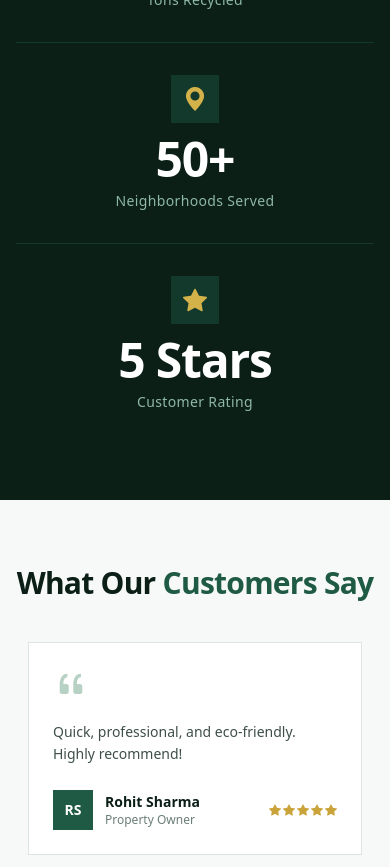
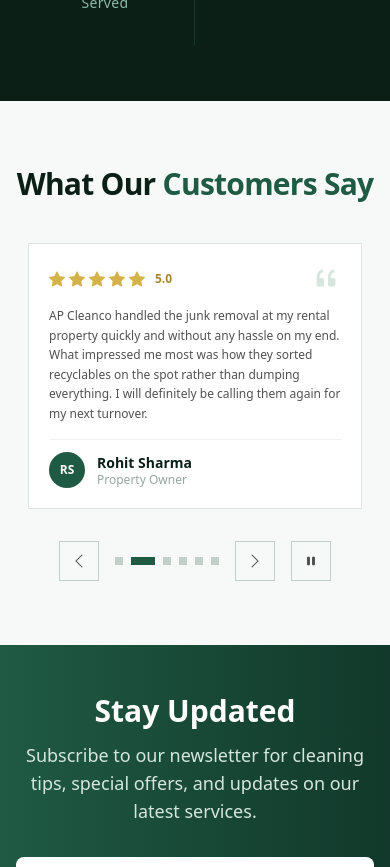
Before and after one commit to website-vikreta/apcleanco, a Next.js app: page / in a window 390 px wide. Shown: the part 5620-6487 px from the top of the page. Built offline with nearby package versions, Linux system fonts and the light colour scheme.

Commit message:
refine: testimonial card redesign, infinite slider, impact grid 2x2, font scaling

```diff
--- a/components/Home/ImpactSection.tsx
+++ b/components/Home/ImpactSection.tsx
@@ -97,7 +97,7 @@ export default function ImpactSection() {
 
         {/* Stats grid: 1 col xs → 2 col md → 4 col lg */}
         <dl
-          className="impact-grid grid grid-cols-1 sm:grid-cols-2 lg:grid-cols-4 divide-y sm:divide-y-0 sm:divide-x divide-primary-700"
+          className="impact-grid grid grid-cols-2 lg:grid-cols-4 divide-x divide-primary-700"
           aria-label="AP Cleanco impact statistics"
         >
           {STATS.map((stat, i) => (
@@ -113,7 +113,7 @@ export default function ImpactSection() {
               </span>
               <dt className="sr-only">{stat.label}</dt>
               <dd
-                className="text-5xl md:text-6xl font-black text-white tracking-tight tabular-nums"
+                className="text-4xl md:text-5xl font-black text-white tracking-tight tabular-nums"
                 data-stat-id={stat.id}
                 aria-label={`${stat.value}${stat.suffix} ${stat.label}`}
               >
--- a/components/Home/TestimonialsSection.tsx
+++ b/components/Home/TestimonialsSection.tsx
@@ -14,39 +14,43 @@ const TESTIMONIALS = [
     id: 1,
     name: 'Shubham Gujarathi',
     designation: 'Homeowner',
-    testimonial: 'Amazing service! My garage has never looked this clean and organized.',
+    testimonial: 'My garage was completely overrun with years of clutter, and AP Cleanco cleared it out in a single day. The team was thorough, respectful of my space, and left everything spotless. Honestly one of the best home services I have ever hired.',
   },
   {
     id: 2,
     name: 'Rohit Sharma',
     designation: 'Property Owner',
-    testimonial: 'Quick, professional, and eco-friendly. Highly recommend!',
+    testimonial: 'AP Cleanco handled the junk removal at my rental property quickly and without any hassle on my end. What impressed me most was how they sorted recyclables on the spot rather than dumping everything. I will definitely be calling them again for my next turnover.',
   },
   {
     id: 3,
     name: 'Ankit Patel',
     designation: 'Business Owner',
-    testimonial: 'They handled everything from start to finish. Super easy process.',
+    testimonial: 'We needed our old office equipment and furniture cleared before a renovation — AP Cleanco showed up on time and managed the whole process professionally. They even provided a disposal certificate for our records. Made a stressful project completely stress-free.',
   },
   {
     id: 4,
     name: 'Priya Mehta',
     designation: 'Homeowner',
-    testimonial: 'Loved the attention to detail and friendly team.',
+    testimonial: 'The crew paid attention to every detail, carefully separating items for donation versus disposal rather than just hauling everything away. My living space felt transformed after just one visit. I appreciated the care they showed for both my home and the environment.',
   },
   {
     id: 5,
     name: 'Karan Shah',
     designation: 'Landlord',
-    testimonial: 'Cleared out my property quickly and responsibly.',
+    testimonial: 'After a tenant move-out, my property needed a full cleanout on a very tight timeline — AP Cleanco came through without a hitch. They were communicative, fast, and left the unit ready for viewing the very next day. Exceptional turnaround.',
   },
   {
     id: 6,
     name: 'Neha Verma',
     designation: 'Interior Designer',
-    testimonial: 'Perfect for clients who need clean, organized spaces.',
+    testimonial: 'I regularly recommend AP Cleanco to my clients before we begin any redesign project because a clean, clutter-free space makes all the difference. Their team is reliable, tidy, and always easy to coordinate with. My clients have never been disappointed.',
   },
 ] as const
+
+const total = TESTIMONIALS.length
+// Triple-clone for seamless infinite loop
+const CLONED = [...TESTIMONIALS, ...TESTIMONIALS, ...TESTIMONIALS]
 
 // ── Helpers ───────────────────────────────────────────────────────────────────
 
@@ -86,56 +90,53 @@ function TestimonialCard({
     <article
       className="
         testimonial-card
-        flex flex-col justify-between
+        flex flex-col
         bg-white border border-neutral-200
-        px-6 py-6
+        px-5 py-5
         min-w-0
         transition-transform duration-200 ease-out
         hover:-translate-y-1
       "
       aria-label={`Testimonial from ${name}`}
     >
-      {/* Quote icon */}
-      <div className="mb-4">
-        <i
-          className="bi bi-quote text-4xl text-primary-200 leading-none"
-          aria-hidden="true"
-        />
-      </div>
-
-      {/* Testimonial text */}
-      <p className="text-neutral-700 text-sm md:text-base leading-relaxed flex-1 mb-6">
-        {testimonial}
-      </p>
-
-      {/* Footer: avatar + name + stars */}
-      <div className="flex items-center gap-3">
-        {/* Avatar (initials fallback) */}
+      {/* Top row: stars + quote icon */}
+      <div className="flex items-center justify-between mb-3">
         <div
-          className={`shrink-0 w-10 h-10 flex items-center justify-center text-white font-bold text-sm ${colorClass}`}
-          aria-hidden="true"
-        >
-          {getInitials(name)}
-        </div>
-
-        <div className="flex-1 min-w-0">
-          <p className="font-semibold text-primary-900 text-sm truncate">{name}</p>
-          <p className="text-neutral-500 text-xs truncate">{designation}</p>
-        </div>
-
-        {/* 5 stars */}
-        <div
-          className="flex gap-0.5 shrink-0"
+          className="flex items-center gap-1"
           aria-label="5 out of 5 stars"
           role="img"
         >
           {Array.from({ length: 5 }).map((_, i) => (
             <i
               key={i}
-              className="bi bi-star-fill text-accent-500 text-xs leading-none"
+              className="bi bi-star-fill text-accent-400 text-base leading-none"
               aria-hidden="true"
             />
           ))}
+          <span className="ml-1.5 text-xs font-semibold text-accent-600 leading-none">5.0</span>
+        </div>
+        <i
+          className="bi bi-quote text-3xl text-primary-100 leading-none"
+          aria-hidden="true"
+        />
+      </div>
+
+      {/* Testimonial text */}
+      <p className="text-neutral-600 text-xs sm:text-sm leading-relaxed flex-1 mb-4">
+        {testimonial}
+      </p>
+
+      {/* Footer: avatar + name + designation inline */}
+      <div className="flex items-center gap-3 pt-3 border-t border-neutral-100">
+        <div
+          className={`shrink-0 w-9 h-9 rounded-full flex items-center justify-center text-white font-bold text-xs ${colorClass}`}
+          aria-hidden="true"
+        >
+          {getInitials(name)}
+        </div>
+        <div className="min-w-0">
+          <p className="font-semibold text-primary-900 text-sm leading-tight truncate">{name}</p>
+          <p className="text-neutral-400 text-xs leading-tight truncate">{designation}</p>
         </div>
       </div>
     </article>
@@ -145,41 +146,56 @@ function TestimonialCard({
 // ── Section ───────────────────────────────────────────────────────────────────
 
 export default function TestimonialsSection() {
-  const sectionRef  = useRef<HTMLElement>(null)
-  const trackRef    = useRef<HTMLDivElement>(null)
+  const sectionRef = useRef<HTMLElement>(null)
+  const trackRef   = useRef<HTMLDivElement>(null)
 
-  const [activeIdx, setActiveIdx] = useState(0)
+  // extIdxRef tracks position within CLONED; starts at middle copy (index = total)
+  const extIdxRef  = useRef<number>(total)
+  const [activeIdx, setActiveIdx] = useState(0)  // 0..total-1 for dots
   const [isPlaying, setIsPlaying] = useState(true)
   const isPausedRef = useRef(false)
   const timerRef    = useRef<ReturnType<typeof setTimeout> | null>(null)
 
-  const total = TESTIMONIALS.length
+  const getCardWidth = useCallback((): number => {
+    const card = trackRef.current?.querySelector<HTMLElement>('.t-card-wrap')
+    return card ? card.getBoundingClientRect().width : 0
+  }, [])
 
-  // Number of visible cards per breakpoint (used for display only — CSS handles the widths)
-  // We use a simple step-by-step slide: one step = one card
-  const slideToIdx = useCallback((idx: number) => {
+  const slideToIdx = useCallback((idx: number, animate = true) => {
     const track = trackRef.current
     if (!track) return
-    const cards = track.querySelectorAll<HTMLElement>('.t-card-wrap')
-    if (!cards.length) return
-    const cardW = cards[0].getBoundingClientRect().width
+    const cardW = getCardWidth()
+    if (cardW === 0) return
+
+    extIdxRef.current = idx
+    setActiveIdx(idx % total)
+
     gsap.to(track, {
       x: -idx * cardW,
-      duration: 0.5,
+      duration: animate ? 0.5 : 0,
       ease: 'power2.inOut',
+      onComplete: () => {
+        // Seamless loop: silently jump to equivalent position in middle copy
+        if (idx >= total * 2) {
+          const reset = idx - total
+          extIdxRef.current = reset
+          gsap.set(track, { x: -reset * cardW })
+        } else if (idx < total) {
+          const reset = idx + total
+          extIdxRef.current = reset
+          gsap.set(track, { x: -reset * cardW })
+        }
+      },
     })
-    setActiveIdx(idx)
-  }, [])
+  }, [getCardWidth])
 
   const next = useCallback(() => {
-    const nextIdx = (activeIdx + 1) % total
-    slideToIdx(nextIdx)
-  }, [activeIdx, total, slideToIdx])
+    slideToIdx(extIdxRef.current + 1)
+  }, [slideToIdx])
 
   const prev = useCallback(() => {
-    const prevIdx = (activeIdx - 1 + total) % total
-    slideToIdx(prevIdx)
-  }, [activeIdx, total, slideToIdx])
+    slideToIdx(extIdxRef.current - 1)
+  }, [slideToIdx])
 
   // Autoplay
   useEffect(() => {
@@ -195,16 +211,24 @@ export default function TestimonialsSection() {
     }
   }, [isPlaying, activeIdx, next])
 
-  // Recalculate on resize
+  // Recalculate position on resize
   useEffect(() => {
-    const handleResize = () => slideToIdx(activeIdx)
+    const handleResize = () => {
+      const cardW = getCardWidth()
+      if (cardW > 0 && trackRef.current)
+        gsap.set(trackRef.current, { x: -extIdxRef.current * cardW })
+    }
     window.addEventListener('resize', handleResize)
     return () => window.removeEventListener('resize', handleResize)
-  }, [activeIdx, slideToIdx])
+  }, [getCardWidth])
 
-  // Scroll entry animations
+  // Initial track position + scroll entry animations
   useGSAP(
     () => {
+      // Position track at the middle copy on mount
+      const cardW = getCardWidth()
+      if (cardW > 0) gsap.set(trackRef.current, { x: -total * cardW })
+
       gsap.from('.testimonials-heading', {
         y: 24, opacity: 0, duration: 0.65, ease: 'power3.out',
         scrollTrigger: {
@@ -222,7 +246,7 @@ export default function TestimonialsSection() {
         },
       })
     },
-    { scope: sectionRef },
+    { scope: sectionRef, dependencies: [getCardWidth] },
   )
 
   return (
@@ -253,34 +277,33 @@ export default function TestimonialsSection() {
           onMouseEnter={() => { isPausedRef.current = true }}
           onMouseLeave={() => { isPausedRef.current = false }}
         >
-          {/* Track — overflow visible so next card peeks */}
+          {/* Track — infinite loop via triple-cloned slides */}
           <div className="overflow-hidden">
             <div
               ref={trackRef}
               className="flex"
               style={{ willChange: 'transform' }}
             >
-              {TESTIMONIALS.map((t, i) => (
+              {CLONED.map((t, i) => (
                 <div
-                  key={t.id}
+                  key={`${t.id}-${i}`}
                   role="group"
                   aria-roledescription="slide"
-                  aria-label={`Slide ${i + 1} of ${total}`}
-                  aria-hidden={i !== activeIdx}
+                  aria-label={`Slide ${(i % total) + 1} of ${total}`}
+                  aria-hidden={(i % total) !== activeIdx}
                   className="
                     t-card-wrap
                     shrink-0 px-3
                     w-full
-                    sm:w-1/2
-                    md:w-1/3
-                    lg:w-1/4
+                    md:w-1/2
+                    lg:w-1/3
                   "
                 >
                   <TestimonialCard
                     name={t.name}
                     designation={t.designation}
                     testimonial={t.testimonial}
-                    colorClass={AVATAR_COLORS[i % AVATAR_COLORS.length]}
+                    colorClass={AVATAR_COLORS[(t.id - 1) % AVATAR_COLORS.length]}
                   />
                 </div>
               ))}
@@ -319,7 +342,7 @@ export default function TestimonialsSection() {
                   role="tab"
                   aria-selected={i === activeIdx}
                   aria-label={`Go to slide ${i + 1}`}
-                  onClick={() => slideToIdx(i)}
+                  onClick={() => slideToIdx(total + i)}
                   className={`
                     transition-all duration-200
                     ${i === activeIdx
```
